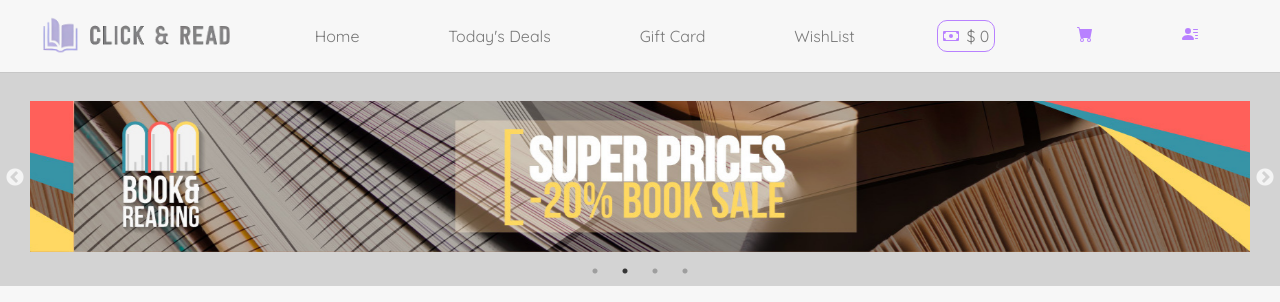
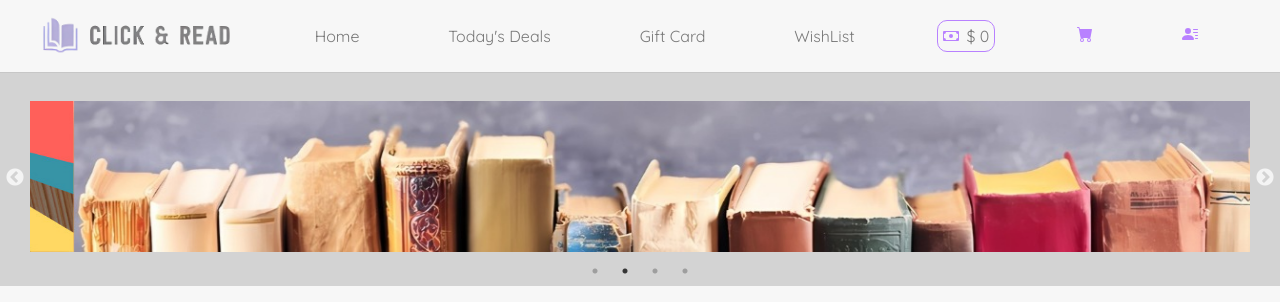
Before and after one commit to alefidececchi/ECOMMERCE, a React (Create React App) app in the folder client/: page / in a window 1280 px wide. Shown: the top 302 px of the page. Built offline with nearby package versions, Linux system fonts and the light colour scheme; no server answers.

Commit message:
deploy 12

```diff
--- a/client/src/components/EditProfile/editProfile.jsx
+++ b/client/src/components/EditProfile/editProfile.jsx
@@ -95,14 +95,14 @@ function EditProfile({ editProdileOff, reloading }) {
                                     }
 
                                 })
+                                navigate(`/user`)
                                 //dispatch(fetchUserById(id))
-                                editProdileOff()
-                                reloading()
                                 //navigate("/user", { replace: true })
 
                             }
                         })
-
+                        editProdileOff()
+                        reloading()
                         resetForm();
                         setSend(true)
 
--- a/client/src/components/Slider/Slider.jsx
+++ b/client/src/components/Slider/Slider.jsx
@@ -48,13 +48,13 @@ export default class Responsive extends Component {
                         <img className={s.img1} src={window.screen.width < 400 ? require("./phone.jpeg") : window.screen.width > 400 && window.screen.width < 768 ? require("./tablet.jpeg") : require("./142573-OTFJDG-584.jpeg")} alt="book slider" />
                     </div>
                     <div>
-                        <img className={s.img1} src={window.screen.width < 400 ? require("./phone.jpeg") : window.screen.width > 400 && window.screen.width < 768 ? require("./tablet.jpeg") : require("./142573-OTFJDG-584.jpeg")} alt="book slider" />
+                        <img className={s.img1} src={window.screen.width < 400 ? require("./phone.jpeg") : window.screen.width > 400 && window.screen.width < 768 ? require("./tablet.jpeg") : require("./Slider2.jpeg")} alt="book slider" />
                     </div>
                     <div>
                         <img className={s.img1} src={window.screen.width < 400 ? require("./phone.jpeg") : window.screen.width > 400 && window.screen.width < 768 ? require("./tablet.jpeg") : require("./142573-OTFJDG-584.jpeg")} alt="book slider" />
                     </div>
                     <div>
-                        <img className={s.img1} src={window.screen.width < 400 ? require("./phone.jpeg") : window.screen.width > 400 && window.screen.width < 768 ? require("./tablet.jpeg") : require("./142573-OTFJDG-584.jpeg")} alt="book slider" />
+                        <img className={s.img1} src={window.screen.width < 400 ? require("./phone.jpeg") : window.screen.width > 400 && window.screen.width < 768 ? require("./tablet.jpeg") : require("./Slider2.jpeg")} alt="book slider" />
                     </div>
                 </Slider>
             </div>
--- a/client/src/components/User/user.jsx
+++ b/client/src/components/User/user.jsx
@@ -95,22 +95,22 @@ const User = () => {
 
   function editProfileOn() {
 
-    dispatch(fetchUserById(id));
+    // dispatch(fetchUserById(id));
     setEditProfile(true)
   }
 
   const editProdileOff = () => {
-    dispatch(fetchUserById(id));
+    // dispatch(fetchUserById(id));
     setEditProfile(false)
   }
 
   function reloading() {
 
     if (reload) {
-      dispatch(fetchUserById(id));
+      // dispatch(fetchUserById(id));
       return setReload(false)
     } else {
-      dispatch(fetchUserById(id));
+      // dispatch(fetchUserById(id));
       return setReload(true)
     }
   }
```
Also changed, not shown: client/src/components/Slider/Slider2.jpeg (added).
